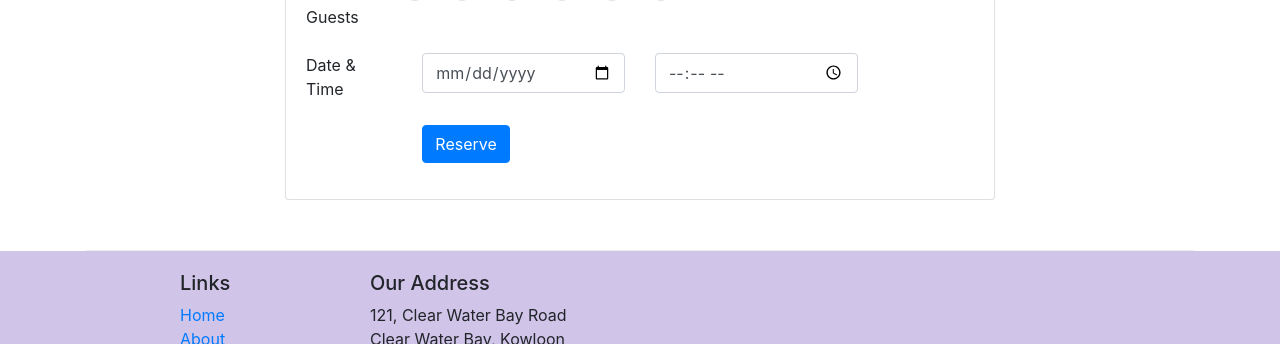
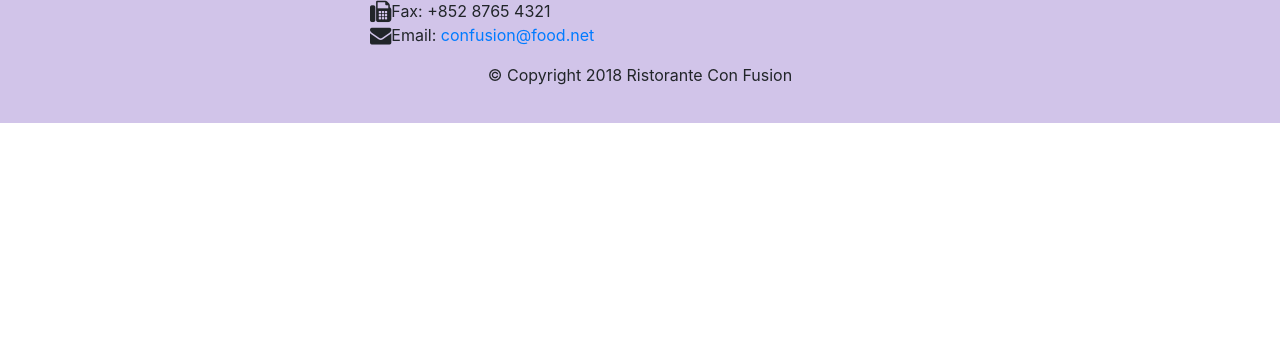
Before and after one commit to nic-peterson/conFusion, a website: page index.html in a window 1280 px wide. Shown: the part 2084-2428 px from the top of the page. After the commit the page ends 2207 px from the top, so only its background shows below. Drawn offline with nearby package versions, Linux system fonts and the light colour scheme.

Commit message:
Assignment 3

```diff
--- a/index.html
+++ b/index.html
@@ -403,132 +403,6 @@
           </div>
         </div>
       </div>
-      <div class="row row-content align-items-center">
-        <div class="col-12 col-sm-8 offset-md-2">
-          <div class="card" id="reserve">
-            <h3 class="card-header bg-warning text-white">
-              <a name="reserve"></a>Reserve a Table</a>
-            </h3>
-            <div class="card-body">
-              <form>
-                <div class="form-group row">
-                  <label for="guests" class="col-12 col-md-2 col-for-label"
-                    >Number of Guests</label
-                  >
-                  <div
-                    class="custom-control custom-radio custom-control-inline "
-                  >
-                    <input
-                      type="radio"
-                      id="customRadioInline1"
-                      name="customRadioInline1"
-                      class="custom-control-input"
-                    />
-                    <label class="custom-control-label" for="customRadioInline1"
-                      >1</label
-                    >
-                  </div>
-                  <div
-                    class="custom-control custom-radio custom-control-inline"
-                  >
-                    <input
-                      type="radio"
-                      id="customRadioInline2"
-                      name="customRadioInline1"
-                      class="custom-control-input"
-                    />
-                    <label class="custom-control-label" for="customRadioInline2"
-                      >2</label
-                    >
-                  </div>
-                  <div
-                    class="custom-control custom-radio custom-control-inline"
-                  >
-                    <input
-                      type="radio"
-                      id="customRadioInline3"
-                      name="customRadioInline1"
-                      class="custom-control-input"
-                    />
-                    <label class="custom-control-label" for="customRadioInline3"
-                      >3</label
-                    >
-                  </div>
-                  <div
-                    class="custom-control custom-radio custom-control-inline"
-                  >
-                    <input
-                      type="radio"
-                      id="customRadioInline4"
-                      name="customRadioInline1"
-                      class="custom-control-input"
-                    />
-                    <label class="custom-control-label" for="customRadioInline4"
-                      >4</label
-                    >
-                  </div>
-                  <div
-                    class="custom-control custom-radio custom-control-inline"
-                  >
-                    <input
-                      type="radio"
-                      id="customRadioInline5"
-                      name="customRadioInline1"
-                      class="custom-control-input"
-                    />
-                    <label class="custom-control-label" for="customRadioInline5"
-                      >5</label
-                    >
-                  </div>
-                  <div
-                    class="custom-control custom-radio custom-control-inline"
-                  >
-                    <input
-                      type="radio"
-                      id="customRadioInline6"
-                      name="customRadioInline1"
-                      class="custom-control-input"
-                    />
-                    <label class="custom-control-label" for="customRadioInline6"
-                      >6</label
-                    >
-                  </div>
-                </div>
-                <div class="form-group row">
-                  <label for="date" class="col-12 col-md-2 col-for-label"
-                    >Date & Time</label
-                  >
-                  <div class="col-6 col-md-4">
-                    <input
-                      type="date"
-                      class="form-control"
-                      id="date"
-                      name="date"
-                      placeholder="Date"
-                    />
-                  </div>
-                  <div class="col-6 col-md-4">
-                    <input
-                      type="time"
-                      class="form-control"
-                      id="time"
-                      name="time"
-                      placeholder="Time"
-                    />
-                  </div>
-                </div>
-                <div class="form-group row">
-                  <div class="offset-md-2 col-md-10">
-                    <button type="submit" class="btn btn-primary">
-                      Reserve
-                    </button>
-                  </div>
-                </div>
-              </form>
-            </div>
-          </div>
-        </div>
-      </div>
     </div>
 
     <footer class="footer">
```
